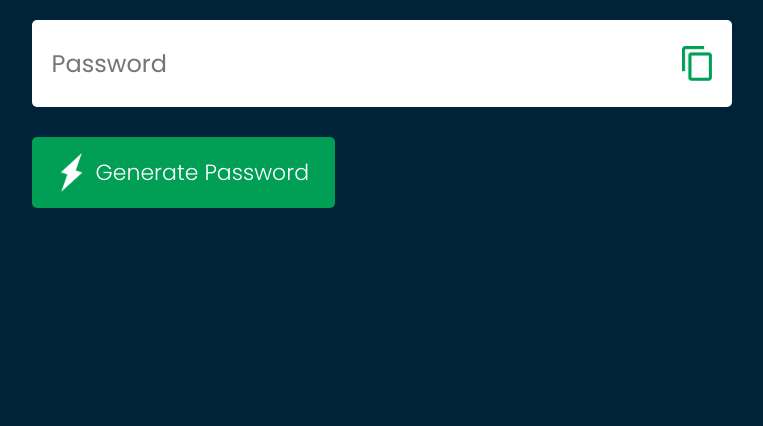
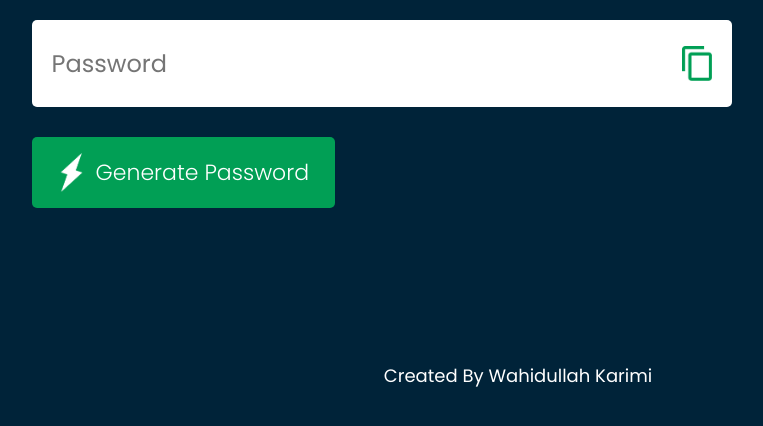
Before and after one commit to karimi-wahid/Generate-a-Random-Password, a plain HTML site: page index.html in a window 1280 px wide. Shown: the part 320-746 px from the top of the page, without its empty margins (122-885 px from the left). Drawn offline with Linux system fonts and the light colour scheme.

Commit message:
Simple APP that generate random password.

```diff
--- a/index.html
+++ b/index.html
@@ -20,6 +20,8 @@
         <button onclick="createPassword()"> <img src="img/generate.png" alt=""> Generate Password</button>
     </div>
 
+    <p>Created By Wahidullah Karimi</p>
+
     <script src="app.js"></script>
 
 </body>
--- a/style.css
+++ b/style.css
@@ -72,3 +72,9 @@ body{
     cursor: pointer;
 
 }
+
+p {
+    text-align: center;
+    margin-top: 40px;
+    font-size: 18px;
+}
```
